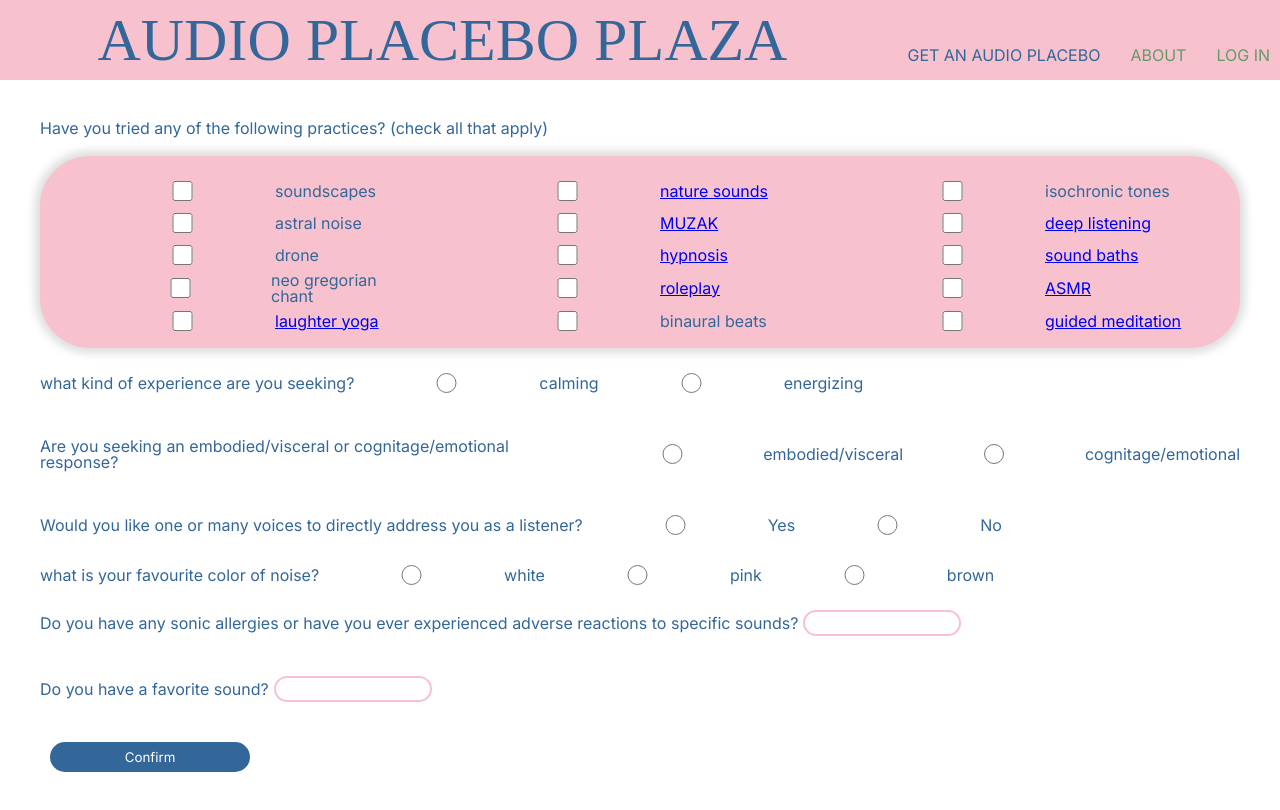
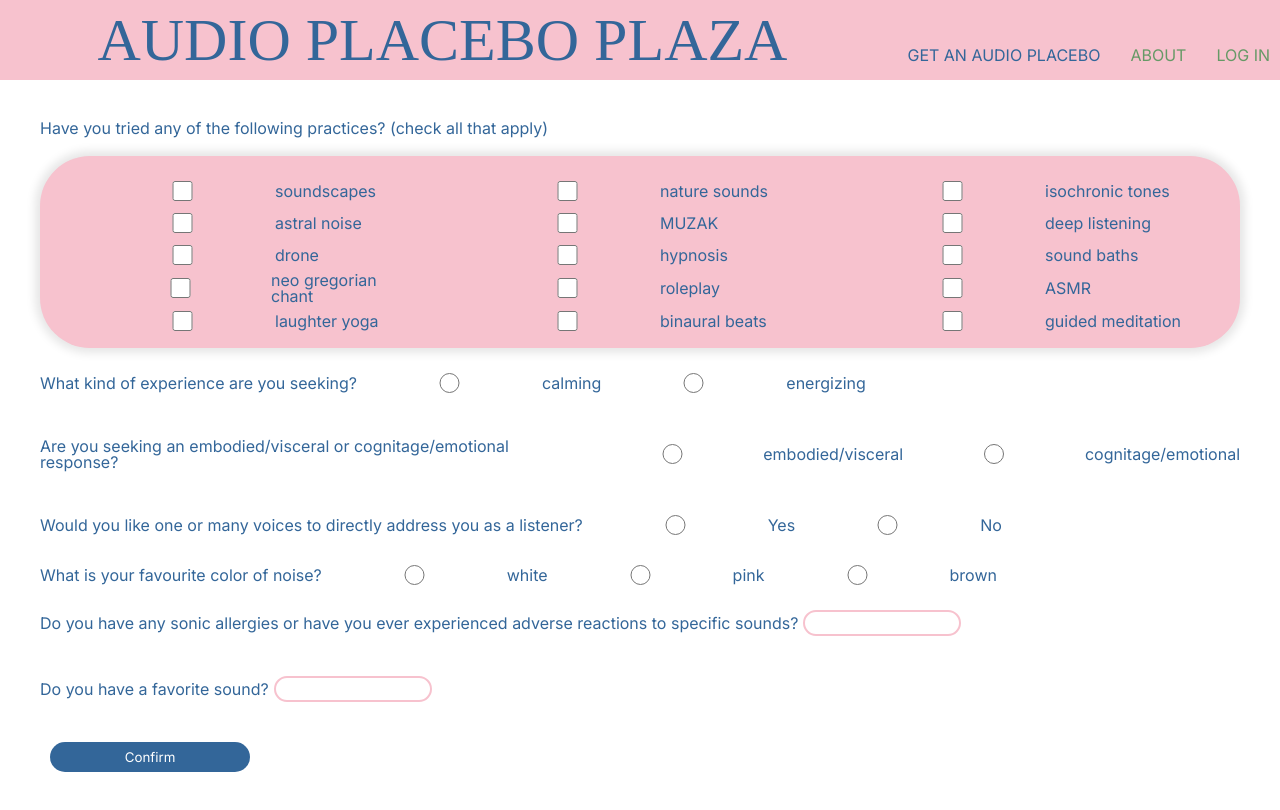
Before and after one commit to juliaedyck/Audio-Placebo-Plaza, a React (Create React App) app in the folder client/: page /Form in a window 1280 px wide. Built offline with nearby package versions, Linux system fonts and the light colour scheme; a web font is replaced by a local one.

Commit message:
styling and add notes handler

```diff
--- a/client/src/components/Form.js
+++ b/client/src/components/Form.js
@@ -123,37 +123,39 @@ const newWindow = (url) => {
           </Div>
           <OptionsWrapper>
             <Choice>
-              <Input2 type="checkbox" id="soundscapes"  />
+              <Input2 type="checkbox" id="soundscapes" />
               <label for="soundscapes">
-                {" "}
                 <StyledLink
-                // href="https://en.wikipedia.org/wiki/Soundscape"
-                onClick={()=>newWindow("https://en.wikipedia.org/wiki/Soundscape")}
+                  onClick={() =>
+                    newWindow("https://en.wikipedia.org/wiki/Soundscape")
+                  }
                   target="_blank"
-                  // onClick="window.open('https://en.wikipedia.org/wiki/Soundscape','name','width=600,height=400')"
                 >
-                  soundscapes{" "}
-                </StyledLink>{" "}
+                  soundscapes
+                </StyledLink>
               </label>
             </Choice>
 
             <Choice>
               <Input2 type="checkbox" id="nature sounds" />
               <label for="nature sounds">
-                <a
-                  href="https://www.youtube.com/watch?v=Jll0yqdQclw"
-                  target="popup"
-                  onClick="window.open('https://www.youtube.com/watch?v=Jll0yqdQclw,'name','width=600,height=400')"
+                <StyledLink
+                  onClick={() =>
+                    newWindow("https://www.youtube.com/watch?v=Jll0yqdQclw")
+                  }
+                  target="_blank"
                 >
                   nature sounds
-                </a>
+                </StyledLink>
               </label>
             </Choice>
 
             <Choice>
               <Input2 type="checkbox" id="isotones" />
               <label for="isotones">
-                <div onClick={() => playPause("isotones")}>isochronic tones</div>
+                <div onClick={() => playPause("isotones")}>
+                  isochronic tones
+                </div>
               </label>
             </Choice>
 
@@ -167,27 +169,30 @@ const newWindow = (url) => {
             <Choice>
               <Input2 type="checkbox" id="MUZAK" />
               <label for="MUZAK">
-                <a
-                  href="https://en.wikipedia.org/wiki/Muzak"
-                  target="popup"
-                  onClick="window.open('https://en.wikipedia.org/wiki/Muzak,'name','resizable,width=600,height=400'); return false;"
+                <StyledLink
+                  onClick={() =>
+                    newWindow("https://en.wikipedia.org/wiki/Muzak")
+                  }
+                  target="_blank"
                 >
                   MUZAK
-                </a>
+                </StyledLink>
               </label>
             </Choice>
 
             <Choice>
               <Input2 type="checkbox" id="deep listening" />
               <label for="deep listening">
-                <a
-                  href="https://monoskop.org/images/2/2c/Oliveros_Pauline_Deep_Listening_A_Composers_Sound_Practice_2005.pdf"
-                  target="popup"
-                  onClick="window.open('https://monoskop.org/images/2/2c/Oliveros_Pauline_Deep_Listening_A_Composers_Sound_Practice_2005.pdf,'name','width=600,height=400')"
+                <StyledLink
+                  onClick={() =>
+                    newWindow(
+                      "https://monoskop.org/images/2/2c/Oliveros_Pauline_Deep_Listening_A_Composers_Sound_Practice_2005.pdf"
+                    )
+                  }
+                  target="_blank"
                 >
-                  {" "}
                   deep listening
-                </a>
+                </StyledLink>
               </label>
             </Choice>
 
@@ -199,28 +204,30 @@ const newWindow = (url) => {
             <Choice>
               <Input2 type="checkbox" id="hypnosis" />
               <label for="hypnosis">
-                <a
-                  href="https://youngascensionhypnosis.bandcamp.com/track/you-cant-fuck-it-up"
-                  target="popup"
-                  onClick="window.open('https://youngascensionhypnosis.bandcamp.com/track/you-cant-fuck-it-up')"
+                <StyledLink
+                  onClick={() =>
+                    newWindow(
+                      "https://youngascensionhypnosis.bandcamp.com/track/you-cant-fuck-it-up"
+                    )
+                  }
+                  target="_blank"
                 >
-                  {" "}
                   hypnosis
-                </a>
+                </StyledLink>
               </label>
             </Choice>
 
             <Choice>
               <Input2 type="checkbox" id=" sound baths" />
               <label for="sound baths">
-                <a
-                  href="https://www.healthline.com/health/sound-bath"
-                  target="popup"
-                  onClick="window.open('https://www.healthline.com/health/sound-bath')"
+                <StyledLink
+                  onClick={() =>
+                    newWindow("https://www.healthline.com/health/sound-bath")
+                  }
+                  target="_blank"
                 >
-                  {" "}
                   sound baths
-                </a>
+                </StyledLink>
               </label>
             </Choice>
 
@@ -233,14 +240,14 @@ const newWindow = (url) => {
               <Input2 type="checkbox" id="roleplay " />
 
               <label for="roleplay">
-                <a
-                  href="https://en.wikipedia.org/wiki/Role-playing"
-                  target="popup"
-                  onClick="window.open('https://en.wikipedia.org/wiki/Role-playing')"
+                <StyledLink
+                  onClick={() =>
+                    newWindow("https://en.wikipedia.org/wiki/Role-playing")
+                  }
+                  target="_blank"
                 >
-                  {" "}
                   roleplay
-                </a>
+                </StyledLink>
               </label>
             </Choice>
 
@@ -248,27 +255,31 @@ const newWindow = (url) => {
               <Input2 type="checkbox" id="ASMR" />
 
               <label for="ASMR">
-                <a
-                  href="https://www.youtube.com/watch?v=bbPg3Dc68cA"
-                  target="popup"
-                  onClick="window.open('https://www.youtube.com/watch?v=bbPg3Dc68cA')"
+              <StyledLink
+                  onClick={() =>
+                    newWindow("https://www.youtube.com/watch?v=bbPg3Dc68cA")
+                  }
+                  target="_blank"
                 >
-                  {" "}
+
                   ASMR
-                </a>
+                  </StyledLink>
+
               </label>
             </Choice>
             <Choice>
               <Input2 type="checkbox" id="laughter yoga" />
               <label for="laughter yoga">
-                <a
-                  href="https://laughteryoga.org/"
-                  target="popup"
-                  onClick="window.open('https://laughteryoga.org/')"
+              <StyledLink
+                  onClick={() =>
+                    newWindow("https://laughteryoga.org/")
+                  }
+                  target="_blank"
                 >
-                  {" "}
+
                   laughter yoga
-                </a>
+                  </StyledLink>
+
               </label>
             </Choice>
 
@@ -280,29 +291,30 @@ const newWindow = (url) => {
             <Choice>
               <Input2 type="checkbox" id="guided meditation" />
               <label for="guided meditation">
-                <a
-                  href="https://www.youtube.com/watch?v=eg53RoTeOV4&t=6s"
-                  target="popup"
-                  onClick="window.open('https://www.youtube.com/watch?v=eg53RoTeOV4&t=6s')"
+              <StyledLink
+                  onClick={() =>
+                    newWindow("https://www.youtube.com/watch?v=eg53RoTeOV4&t=6s")
+                  }
+                  target="_blank"
                 >
-                  {" "}
-                  guided meditation{" "}
-                </a>
+
+                  guided meditation
+                  </StyledLink>
+
               </label>
             </Choice>
           </OptionsWrapper>
           <ExperienceWrapper>
             <Experience>
-            what kind of experience are you seeking?
+              What kind of experience are you seeking?
               <Input2
                 type="radio"
                 name="experience"
                 id="calming"
                 onChange={() => setCalming(true)}
-              style={{border: "10px solid #EFE5CE"}}
+                style={{ border: "10px solid #EFE5CE" }}
               />
               <label for="calming"> calming </label>
-
               <Input2
                 type="radio"
                 name="experience"
@@ -313,7 +325,6 @@ const newWindow = (url) => {
             </Experience>
 
             <div>
-
               <Experience>
                 Are you seeking an embodied/visceral or cognitage/emotional
                 response?
@@ -323,8 +334,6 @@ const newWindow = (url) => {
                   id="embodied/visceral"
                   onChange={() => setEmbodied(true)}
                 />
-
-
                 <label for="embodied/visceral"> embodied/visceral </label>
                 <Input2
                   type="radio"
@@ -334,11 +343,9 @@ const newWindow = (url) => {
                 />
                 <label for="cognitage/emotional"> cognitage/emotional </label>
               </Experience>
-
             </div>
             <div>
               <Experience>
-
                 Would you like one or many voices to directly address you as a
                 listener?
                 <Input2
@@ -356,11 +363,10 @@ const newWindow = (url) => {
                 />
                 <label for="no-voice"> No</label>
               </Experience>
-
             </div>
           </ExperienceWrapper>
           <NoiseWrapper>
-            what is your favourite color of noise?
+            What is your favourite color of noise?
             <Input2
               type="radio"
               name="color"
@@ -384,13 +390,11 @@ const newWindow = (url) => {
             <label for="brown"> brown </label>
           </NoiseWrapper>
           <Experience>
-
             Do you have any sonic allergies or have you ever experienced adverse
             reactions to specific sounds?
             <Input type="text" placeholder="" />
           </Experience>
           <Experience>
-
             Do you have a favorite sound?
             <Input
               type="text"
@@ -398,7 +402,6 @@ const newWindow = (url) => {
               onChange={(ev) => setFavSound(ev.target.value)}
             />
           </Experience>
-
         </Wrapper>
 
         <Button
@@ -455,7 +458,7 @@ align-items: center;
 
 const OptionsWrapper = styled.div`
   box-shadow: 0px 0px
-  10px 5px rgba(0, 0, 0, 0.14);
+  10px 5px rgba(0, 0, 0, 0.1);
 
   display: grid;
   justify-content: center;
@@ -489,7 +492,11 @@ const Input = styled.input`
   margin-left: 5px;
   border-radius: 20px;
   border: 2px solid #f7c2ce;
-  color: #f7c2ce;
+  &:focus {
+    border: 2px solid #f7c2ce;
+    transition: 300ms ease-in-out;
+  }
+  /* color: #f7c2ce; */
 `;
 
 const Input2 = styled(Input)`
--- a/client/src/components/Profile.js
+++ b/client/src/components/Profile.js
@@ -53,17 +53,19 @@ const fetchPlacebos = () => {
 console.log(currentUser)
 console.log(placebos)
     return (
-      <Wrapper>
+        <div>
         {isLoading ? (
-          "loading"
-        ) : (
-          <div>
+            "loading"
+            ) : (
+                <Wrapper>
 
             <Greeting>Hi {currentUser.firstName}!</Greeting>
             <NoiseSound>
             <NoiseWrapper>Your noise: <Span> {currentUser.noise}</Span></NoiseWrapper>
             <FavSound>Your favourite sound: <Span> {currentUser.favSound} </Span></FavSound>
             </NoiseSound>
+            <Div>
+                <P> Your Placebos:</P>
             {placebos
               ?.filter((placebo) => {
                 return currentUser.favourites.includes(placebo._id);
@@ -71,10 +73,11 @@ console.log(placebos)
               .map((placebo, index) => {
                 console.log(placebo);
                 return (
-                  <Div>
-                     <P> Your Placebos:</P>
+                //   <Div>
+                      <Placebo>
                     <ResponsiveEmbed src={placebo?.url} />
-                  </Div>
+                    </Placebo>
+                //   </Div>
                 );
 
                 //             if (currentUser.favourites.some((favourite) => favourite === placebo._id)) {
@@ -89,9 +92,10 @@ console.log(placebos)
                 // }
                 //             })
               })}
+              </Div>
+      </Wrapper>
+        )}
           </div>
-        )}
-      </Wrapper>
     );}
 
 const NoiseSound = styled.div`
@@ -104,12 +108,24 @@ font-size: 20px;`
 
 
 const Wrapper = styled.div`
+  font-family: var(--font-body);
+  color: var(--color-blue);
+margin-top: 50px;
+margin-left: 80px;
+padding: 20px;
+width: 100%;
 display: flex;
 flex-direction: row;
+align-items: space-between;
 `
 const P = styled.p`
 margin-bottom: 10px;
 `
+const Placebo = styled.div`
+height: 50px;
+width: 600px;
+`
+
 
 const Div = styled.div`
   box-shadow: 0px 0px 20px 5px rgba(0, 0, 0, 0.14);
```
Also changed, not shown: client/src/components/Confirmation.js (+24 -0 lines), client/src/components/HomePage.js (+32 -8 lines), 2 other files (tests, documents, lock files or other folders). Lines whose indentation alone changed are shown as unchanged.
